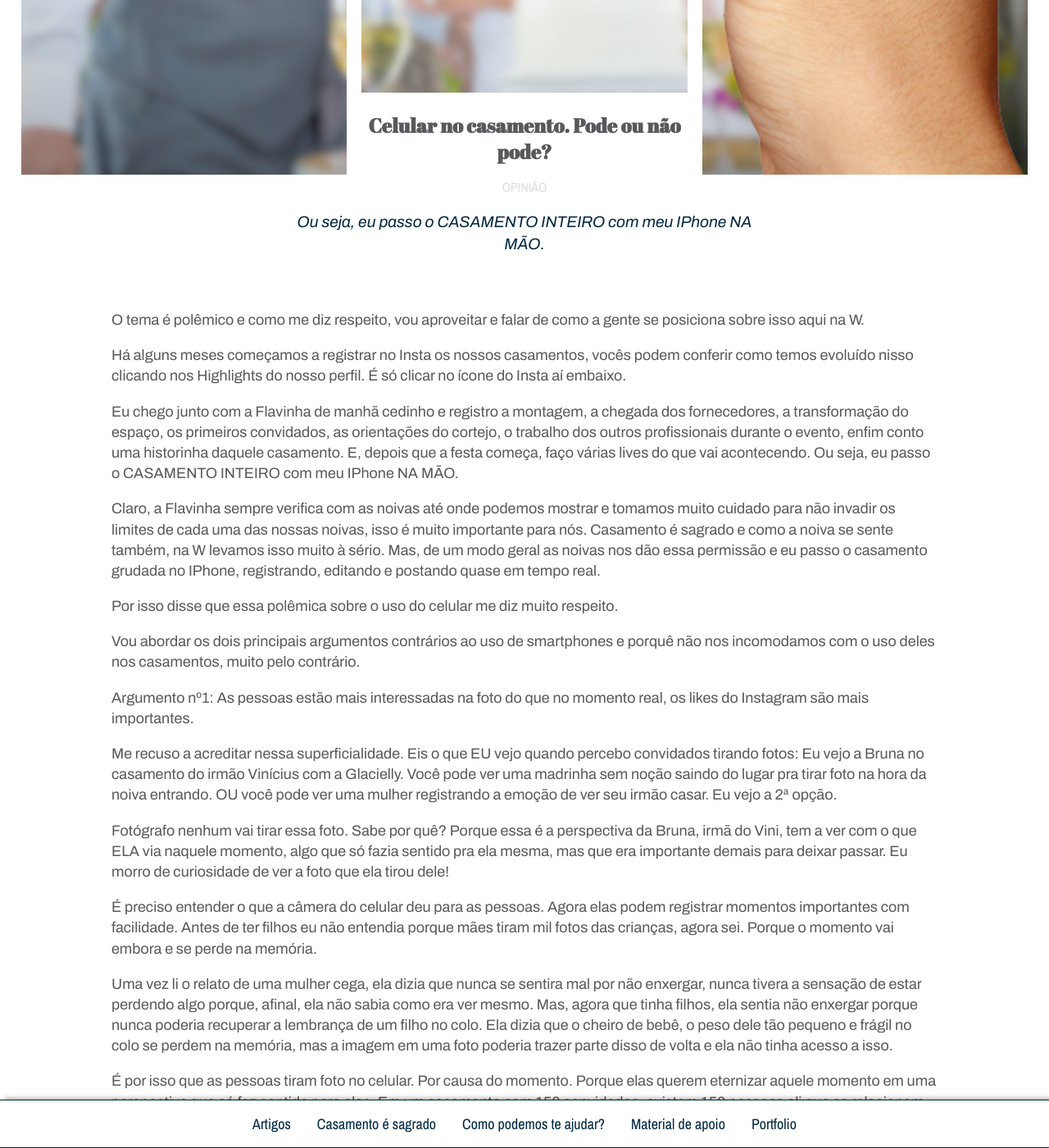
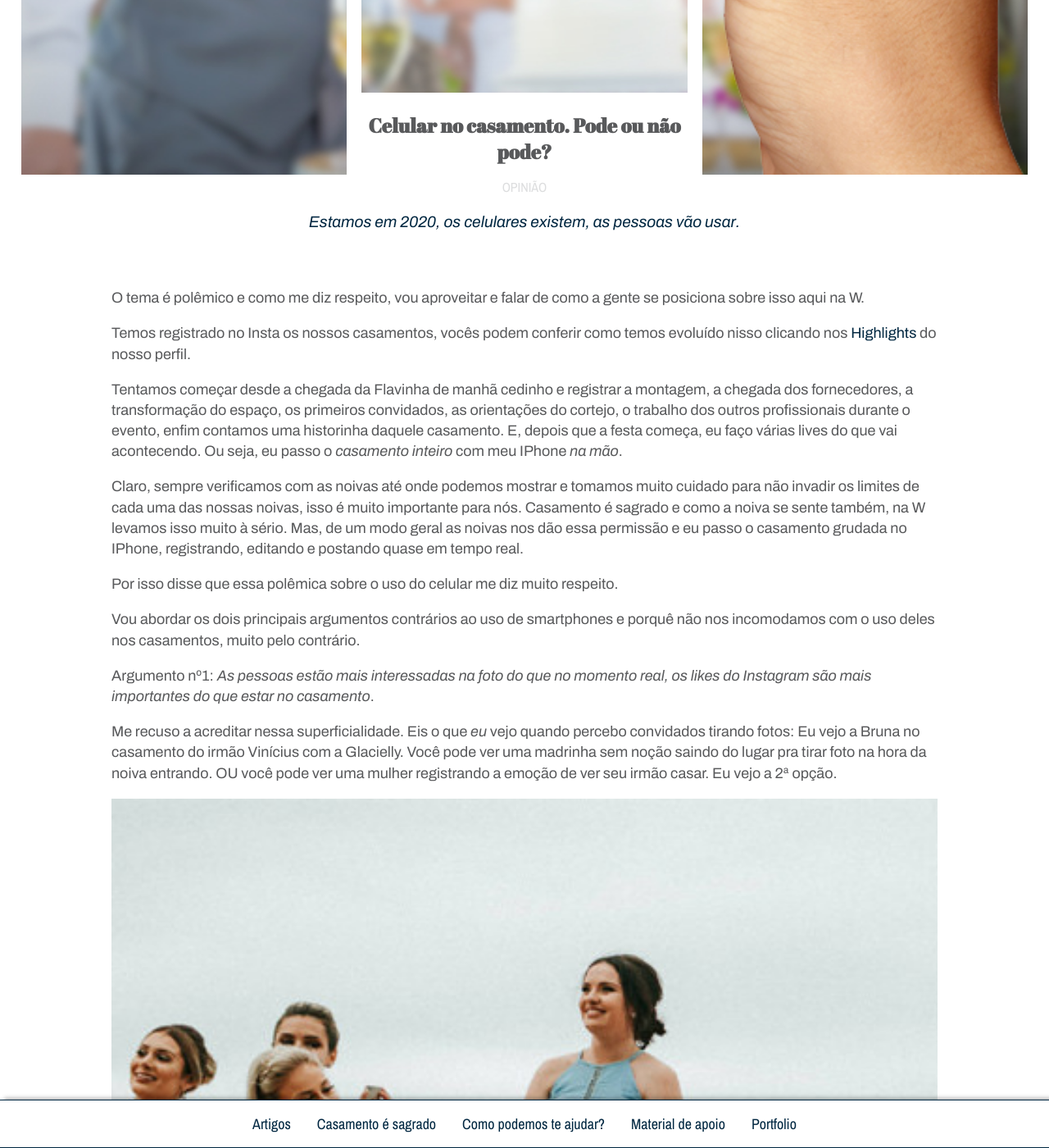
Before and after one commit to w-produtora/w-produtora.github.io, a Jekyll site: the page built from _posts/2020-06-22-celular-no-casamento-pode-ou-não-pode.md, in a window 1280 px wide and 1400 px high, scrolled down 927 px. Shown: the whole window at 82% size. Built offline with Jekyll 4.4.1, drawn with Linux system fonts in a browser that asks for light colours; nearby versions of some CDN libraries; comment, search, counter and statistics services are not loaded; some of the changed text lies outside the part shown.

Commit message:
Update Artigos “2020-06-22-celular-no-casamento-pode-ou-não-pode”

```diff
--- a/_posts/2020-06-22-celular-no-casamento-pode-ou-não-pode.md
+++ b/_posts/2020-06-22-celular-no-casamento-pode-ou-não-pode.md
@@ -1,127 +1,83 @@
 ---
 layout: posts
 title: Celular no casamento. Pode ou não pode?
-img: /img/uploads/celular-pode-ou-não-pode-.jpg
-tipo: false
+img: /img/uploads/celular-pode-ou-não-pode-.jpg
+tipo: true
 tag: Opinião
 linkcta: https://whatsfacil.com/e678b8
-cta: Quer entender exatamente como funciona o nosso atendimento? Clica aqui!
+cta: Quer conversar para saber se o nosso atendimento faz sentido para você?
+  Clica aqui!
 category:
   - artigos
 permalink: celular-pode-ou-nao
-meta: Ou seja, eu passo o CASAMENTO INTEIRO com meu IPhone NA MÃO.
+meta: Estamos em 2020, os celulares existem, as pessoas vão usar.
 ---
 O tema é polêmico e como me diz respeito, vou aproveitar e falar de como a gente se posiciona sobre isso aqui na W.
 
+Temos registrado no Insta os nossos casamentos, vocês podem conferir como temos evoluído nisso clicando nos [Highlights](https://www.instagram.com/wproducoescasamentos/) do nosso perfil.
 
+Tentamos começar desde a chegada da Flavinha de manhã cedinho e registrar a montagem, a chegada dos fornecedores, a transformação do espaço, os primeiros convidados, as orientações do cortejo, o trabalho dos outros profissionais durante o evento, enfim contamos uma historinha daquele casamento. E, depois que a festa começa, eu faço várias lives do que vai acontecendo. Ou seja, eu passo o ***casamento inteiro*** com meu IPhone ***na mão***.
 
-Há alguns meses começamos a registrar no Insta os nossos casamentos, vocês podem conferir como temos evoluído nisso clicando nos Highlights do nosso perfil. É só clicar no ícone do Insta aí embaixo.
-
-Eu chego junto com a Flavinha de manhã cedinho e registro a montagem, a chegada dos fornecedores, a transformação do espaço, os primeiros convidados, as orientações do cortejo, o trabalho dos outros profissionais durante o evento, enfim conto uma historinha daquele casamento. E, depois que a festa começa, faço várias lives do que vai acontecendo. Ou seja, eu passo o CASAMENTO INTEIRO com meu IPhone NA MÃO.
-
-
-
-Claro, a Flavinha sempre verifica com as noivas até onde podemos mostrar e tomamos muito cuidado para não invadir os limites de cada uma das nossas noivas, isso é muito importante para nós. Casamento é sagrado e como a noiva se sente também, na W levamos isso muito à sério. Mas, de um modo geral as noivas nos dão essa permissão e eu passo o casamento grudada no IPhone, registrando, editando e postando quase em tempo real.
+Claro, sempre verificamos com as noivas até onde podemos mostrar e tomamos muito cuidado para não invadir os limites de cada uma das nossas noivas, isso é muito importante para nós. Casamento é sagrado e como a noiva se sente também, na W levamos isso muito à sério. Mas, de um modo geral as noivas nos dão essa permissão e eu passo o casamento grudada no IPhone, registrando, editando e postando quase em tempo real.
 
 Por isso disse que essa polêmica sobre o uso do celular me diz muito respeito.
 
-
-
 Vou abordar os dois principais argumentos contrários ao uso de smartphones e porquê não nos incomodamos com o uso deles nos casamentos, muito pelo contrário.
 
+**Argumento nº1:** *As pessoas estão mais interessadas na foto do que no momento real, os likes do Instagram são mais importantes do que estar no casamento*.
 
+Me recuso a acreditar nessa superficialidade. Eis o que ***eu*** vejo quando percebo convidados tirando fotos: Eu vejo a Bruna no casamento do irmão Vinícius com a Glacielly. Você pode ver uma madrinha sem noção saindo do lugar pra tirar foto na hora da noiva entrando. OU você pode ver uma mulher registrando a emoção de ver seu irmão casar. Eu vejo a 2ª opção.
 
-Argumento nº1: As pessoas estão mais interessadas na foto do que no momento real, os likes do Instagram são mais importantes.
-
-
-
-Me recuso a acreditar nessa superficialidade. Eis o que EU vejo quando percebo convidados tirando fotos: Eu vejo a Bruna no casamento do irmão Vinícius com a Glacielly. Você pode ver uma madrinha sem noção saindo do lugar pra tirar foto na hora da noiva entrando. OU você pode ver uma mulher registrando a emoção de ver seu irmão casar. Eu vejo a 2ª opção.
-
-
+![](/img/uploads/casamento-glaci-e-vini-1330.jpg)
 
 Fotógrafo nenhum vai tirar essa foto. Sabe por quê? Porque essa é a perspectiva da Bruna, irmã do Vini, tem a ver com o que ELA via naquele momento, algo que só fazia sentido pra ela mesma, mas que era importante demais para deixar passar. Eu morro de curiosidade de ver a foto que ela tirou dele!
 
-
-
 É preciso entender o que a câmera do celular deu para as pessoas. Agora elas podem registrar momentos importantes com facilidade. Antes de ter filhos eu não entendia porque mães tiram mil fotos das crianças, agora sei. Porque o momento vai embora e se perde na memória.
-
-
 
 Uma vez li o relato de uma mulher cega, ela dizia que nunca se sentira mal por não enxergar, nunca tivera a sensação de estar perdendo algo porque, afinal, ela não sabia como era ver mesmo. Mas, agora que tinha filhos, ela sentia não enxergar porque nunca poderia recuperar a lembrança de um filho no colo. Ela dizia que o cheiro de bebê, o peso dele tão pequeno e frágil no colo se perdem na memória, mas a imagem em uma foto poderia trazer parte disso de volta e ela não tinha acesso a isso.
 
-
-
 É por isso que as pessoas tiram foto no celular. Por causa do momento. Porque elas querem eternizar aquele momento em uma perspectiva que só faz sentido para elas. Em um casamento com 150 convidados, existem 150 pessoas ali que se relacionam com os noivos de forma diferente, 150 perspectivas!
-
-
 
 Sabe, a tia que vem de outra cidade para o casamento da sobrinha, não vai receber as fotos do fotógrafo. Mas, quando ela voltar do casamento, vai pegar o celular e mostrar pra todos com orgulho o casamento da sobrinha, isso já na 2ª feira, com a emoção do casamento fresca na memória. Ela não vai esperar 1 mês e entrar no Insta dos noivos e ver as fotos oficiais que o fotógrafo mandou, que talvez nem tenham registrado o que ela considerava importante. O celular deu a essa tia a possibilidade de eternizar os momentos sozinha.
 
-E sim, a tia vai esquecer as fotos lá no celular. Mas, um dia, quando a memória acabar, ela vai passar e olhar as fotos e vai reviver um pouco do casamento. Ela talvez até ligue para a mãe da noiva com saudades. E isso não tem preço.
-
-
+E sim, a tia vai esquecer as fotos lá no celular. Mas, um dia, quando a memória do celular acabar, ela vai passar e olhar as fotos e vai reviver um pouco do casamento. Ela talvez até ligue para a mãe da noiva com saudades. E isso não tem preço.
 
 Quando as pessoas compartilham imediatamente no Instagram, elas não estão fazendo por vaidade. Elas o fazem para se conectar com quem também foi e compartilhar daquele sentimento, da emoção de terem estado no mesmo lugar. E também para compartilhar parte da sua vida com quem não esteve lá e o nível de exposição varia bastante de pessoa para pessoa. Compartilhar e se conectar com outros é uma característica dos seres sociais que somos. Não há nada de errado com isso.
 
-
-
-Uma vez li um texto da própria @constancezahn em que ela dizia ter mudado sua perspectiva sobre fotos de celulares depois do próprio casamento. Ao receber as fotos que os convidados foram enviando pra ela, deu pra perceber que aquilo era quase como um presente deles. E vários momentos não haviam sido registrados pelos fotógrafos, não por erro dos profissionais, mas porque aqueles registros eram a partir do que os convidados viram. Eram, afinal, as perspectivas de cada um deles sobre o casamento dela! Ela disse até que depois disso passou a se esforçar para tirar fotos no celular nos casamentos em que é convidada.
+Uma vez li um texto da própria [Constance Zahn](https://www.constancezahn.com/diario-de-noiva-fotos-de-celular/) em que ela dizia ter mudado sua perspectiva sobre fotos de celulares depois do próprio casamento. Ao receber as fotos que os convidados foram enviando pra ela, deu pra perceber que aquilo era quase como um presente deles. E vários momentos não haviam sido registrados pelos fotógrafos, não por erro dos profissionais, mas porque aqueles registros eram a partir do que os convidados viram. Eram, afinal, as perspectivas de cada um deles sobre o casamento dela! Ela disse até que depois disso passou a se esforçar para tirar fotos no celular nos casamentos em que é convidada.
 
 Será que não é hora de abraçarmos essa possibilidade?
 
-
-
-Quando eu faço o registro de um Casamento W, eu faço com uma perspectiva muito clara em mente: É o registro do nosso trabalho, o da Flavinha mais especificamente, orquestrando todos os fornecedores para que o casamento daquela noiva saia exatamente como desejado. É o registro dos bastidores, onde nós e outros trabalhamos sem parar para que tudo fique perfeito! É mostrar pra noiva o que acontece antes e tentar captar o clima incrível da montagem do casamento.
-
-
+Quando eu faço o registro de um casamento da W, eu faço com uma perspectiva muito clara em mente: É o registro do nosso trabalho, o da Flavinha e meu mais especificamente, orquestrando todos os fornecedores para que o casamento daquela noiva saia exatamente como desejado. É o registro dos bastidores, onde nós e outros trabalhamos sem parar para que tudo fique perfeito. É mostrar pra noiva o que acontece antes e tentar captar o clima incrível da montagem do casamento!
 
 Eu fico na expectativa de registrar o capricho da doceira ao arrumar os docinhos. A concentração da boleira quando finaliza o bolo ali na mesa de doces e o olhar de orgulho quando ela termina. O sorriso da decoradora ao terminar o buquê, porque ela olha e vê ele na mão da noiva, na entrada que ela nem vai ver, e sorri. O olhar da Flavinha na hora que nossa noiva entra, que ela nunca me deixa registrar (não desisto nunca).
 
-
-
 Nossas noivas acompanham as transmissões dos casamentos, as que já casaram e as que ainda vão casar. E elas o fazem porque conhecem nosso trabalho, porque os Stories as fazem relembrar o dia do próprio casamento ou ansiar pelo dia do seu que ainda virá. Eu me emociono toda vez que estou no meio de uma Live à 1 da manhã, pista bombando, e vejo uma de nossas noivas entrar. É com esse foco que registramos nossos casamentos. E isso só é possível por causa do celular.
-
-
 
 Os fotógrafos do casamento não fazem isso. Fotografia e filmagem têm um objetivo específico, que é registrar o casamento a partir da perspectiva dos noivos. Eles fazem isso de forma impecável. E é por isso que cobram o que cobram, não apenas pela qualidade das fotos, mas porque eles sabem registrar o que os noivos querem ver.
 
 Não importa à fotografia e filmagem a perspectiva da irmã do noivo, da tia da noiva ou da mãe da daminha. É para essas pessoas, com seus olhares tão únicos, que existe o celular.
 
-
-
-Argumento nº2: Os convidados atrapalham os fotógrafos. As fotos ficam poluídas com tantas câmeras.
-
-
+**Argumento nº2:** *Os convidados atrapalham os fotógrafos. As fotos ficam poluídas com tantas câmeras.*
 
 Li certa vez um fotógrafo comentar que agora a porta abre e a noiva se depara com uma série de smartphones apontados pra ela, antes a porta abria e ela via o fotógrafo. Fico me perguntando se ele percebe que até 40 anos atrás a porta abria e a noiva via seus convidados, e não um fotógrafo.
 
-
-
-Pessoas de mais idade ainda se incomodam com fotógrafos, cinegrafistas e seus assistentes no altar, consideram um sacrilégio e uma invasão. Pessoas da minha idade e mais novas (eu tenho 34), já são habituadas a desconsiderar aquelas pessoas todas de preto lá na frente, porque não, elas não são invisíveis. Nunca fui a um casamento em que não tive que me mexer para poder enxergar os noivos, já que algum desses profissionais de preto bloqueava a minha visão em algum momento.
+Pessoas de mais idade ainda se incomodam com fotógrafos, cinegrafistas e seus assistentes no altar, consideram um sacrilégio e uma invasão. Pessoas da minha idade e mais novas (eu tenho 35), já são habituadas a desconsiderar aquelas pessoas todas de preto lá na frente, porque não, elas não são invisíveis. Nunca fui a um casamento (e eu já fui a 35 como convidada, 1 pra cada ano de vida hahaha) em que não tive que me mexer para poder enxergar os noivos, já que algum desses profissionais de preto bloqueava a minha visão em algum momento.
 
 Mas, sabemos que faz parte. Sabemos que para registrar o casamento daquela forma tão bonita, é necessário que eles, eventualmente, bloqueiem nossa visão.
 
 Estranho, porém, o argumento da poluição da foto, que não existem mais cenas limpas para a foto. Estamos sempre enxergando 4, 5 às vezes 8 profissionais de preto lá na frente com seus apetrechos. A cena limpa sempre foi privilégio das imagens de fotógrafos e cinegrafistas. E talvez por isso não faça sentido para os convidados esse argumento. Veja bem, para os convidados, a cena nunca foi limpa, pelo contrário costuma ser bastante poluída por câmeras.
 
-
-
 Para quem cresceu com casamentos sempre registrados com fotógrafos e cinegrafistas, a poluição visual nem mesmo incomoda, é habitual. A não ser que comecemos a advogar que as fotos da forma como os profissionais querem são mais importantes do que o momento efetivamente vivido, continuo não entendendo esse argumento.
-
-
 
 Acredito, claro, que tudo tem limites. Em busca de registrar o momento, o convidado não deve entrar na frente do fotógrafo! Mas, penso também que estamos em um período de adaptação, de ambos os lados.
 
-
-
 Logo os convidados aprenderão como posicionar seus celulares de forma a não atrapalhar o registro oficial, tão querido pelos noivos. E os fotógrafos e cinegrafistas aprenderão a contar com a presença dos celulares e posicionar seus aparelhos de forma mais eficiente, ou mesmo inseri-los no registro.
 
+No mais, cito aqui a opinião do [Everton Rosa](https://www.uol.com.br/universa/noticias/redacao/2017/05/30/este-desastre-mostra-que-celulares-podem-atrapalhar-e-muito-os-casamentos.htm) sobre o assunto:
 
+> Não sou contra o uso dos smartphones, e nem o de outras câmeras amadoras. Exatamente porque, como fotógrafo, tenho a responsabilidade de mostrar os acontecimentos e, se o mundo está tecnológico, deixo os celulares entrarem na cena. Dá seu charme. Certa vez, quando fotografei um casamento em Viena (Áustria) em 2013, tinham vários convidados registrando o evento com tablets daqueles modelos grandões. E eu mostrei isso nas imagens, até para documentar aquele momento para o futuro. Quem vê a foto, mesmo sem saber a data exata, consegue perceber quando aconteceu aquele casamento só de analisar a tecnologia inserida na cena. Penso, inclusive, que as fotos tiradas por smartphones são tendência para um futuro próximo. Seja para aquelas pessoas sem possibilidades financeiras de pagar por um trabalho profissional, ou até para aquele casal mais descolado, ter um álbum de casamento feito apenas com essas fotos. Isso porque queremos lembrar de momentos e de pessoas independentemente da forma
 
-No mais, cito aqui a opinião do @rosaeverton sobre o assunto para a @universauol, ano passado:\
-“Não sou contra o uso dos smartphones, e nem o de outras câmeras amadoras. Exatamente porque, como fotógrafo, tenho a responsabilidade de mostrar os acontecimentos e, se o mundo está tecnológico, deixo os celulares entrarem na cena. Dá seu charme. Certa vez, quando fotografei um casamento em Viena (Áustria) em 2013, tinham vários convidados registrando o evento com tablets daqueles modelos grandões. E eu mostrei isso nas imagens, até para documentar aquele momento para o futuro. Quem vê a foto, mesmo sem saber a data exata, consegue perceber quando aconteceu aquele casamento só de analisar a tecnologia inserida na cena. Penso, inclusive, que as fotos tiradas por smartphones são tendência para um futuro próximo. Seja para aquelas pessoas sem possibilidades financeiras de pagar por um trabalho profissional, ou até para aquele casal mais descolado, ter um álbum de casamento feito apenas com essas fotos. Isso porque queremos lembrar de momentos e de pessoas independentemente da forma"
-
-
-
-Estamos em 2018, os celulares existem, as pessoas vão usar.
+Estamos em 2020, os celulares existem, as pessoas vão usar.
 
 Que tal olharmos para esse registro pensando que eles vem para somar, e não dividir?
```
Also changed, not shown: img/uploads/casamento-glaci-e-vini-1330.jpg (added).
